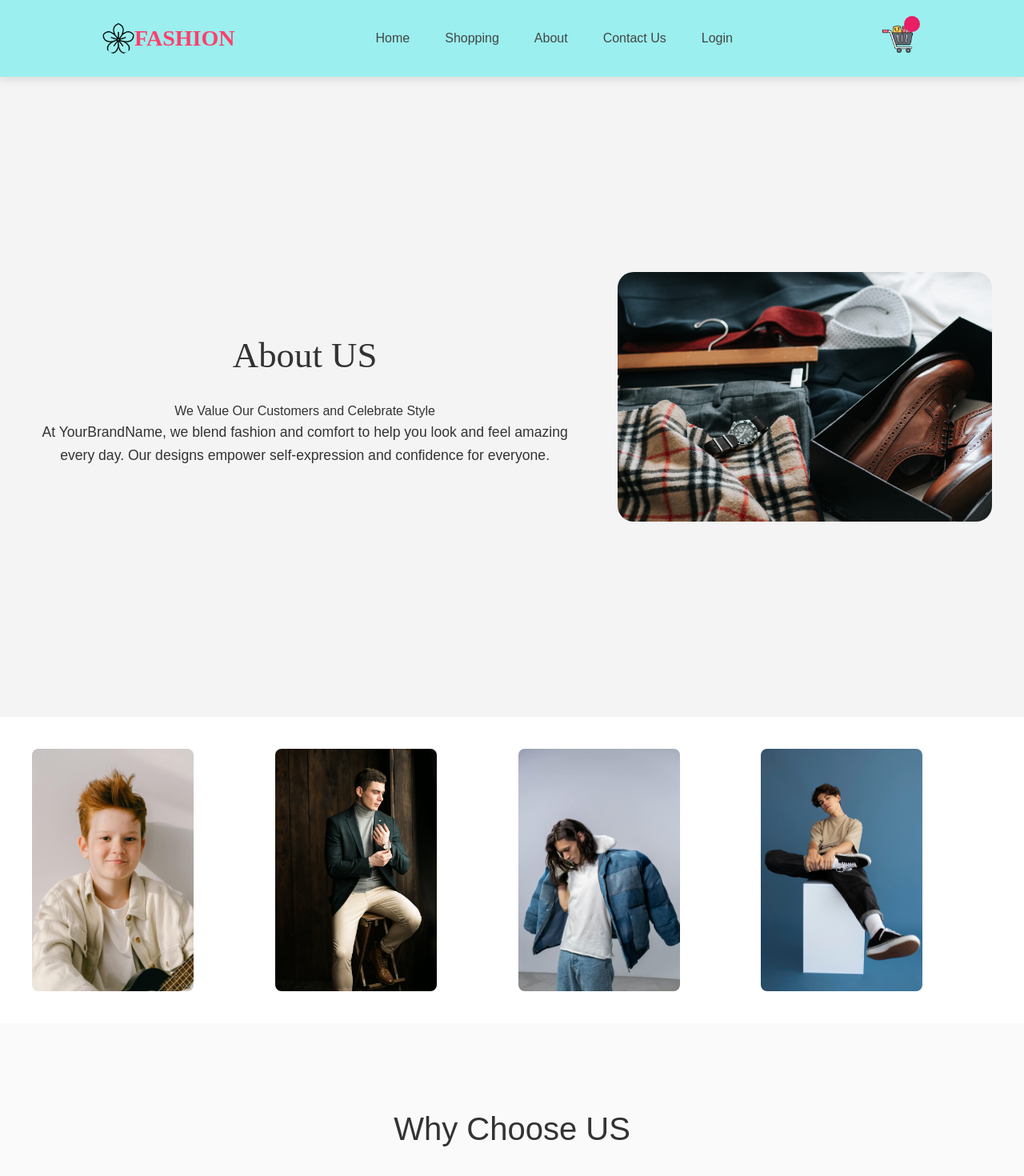
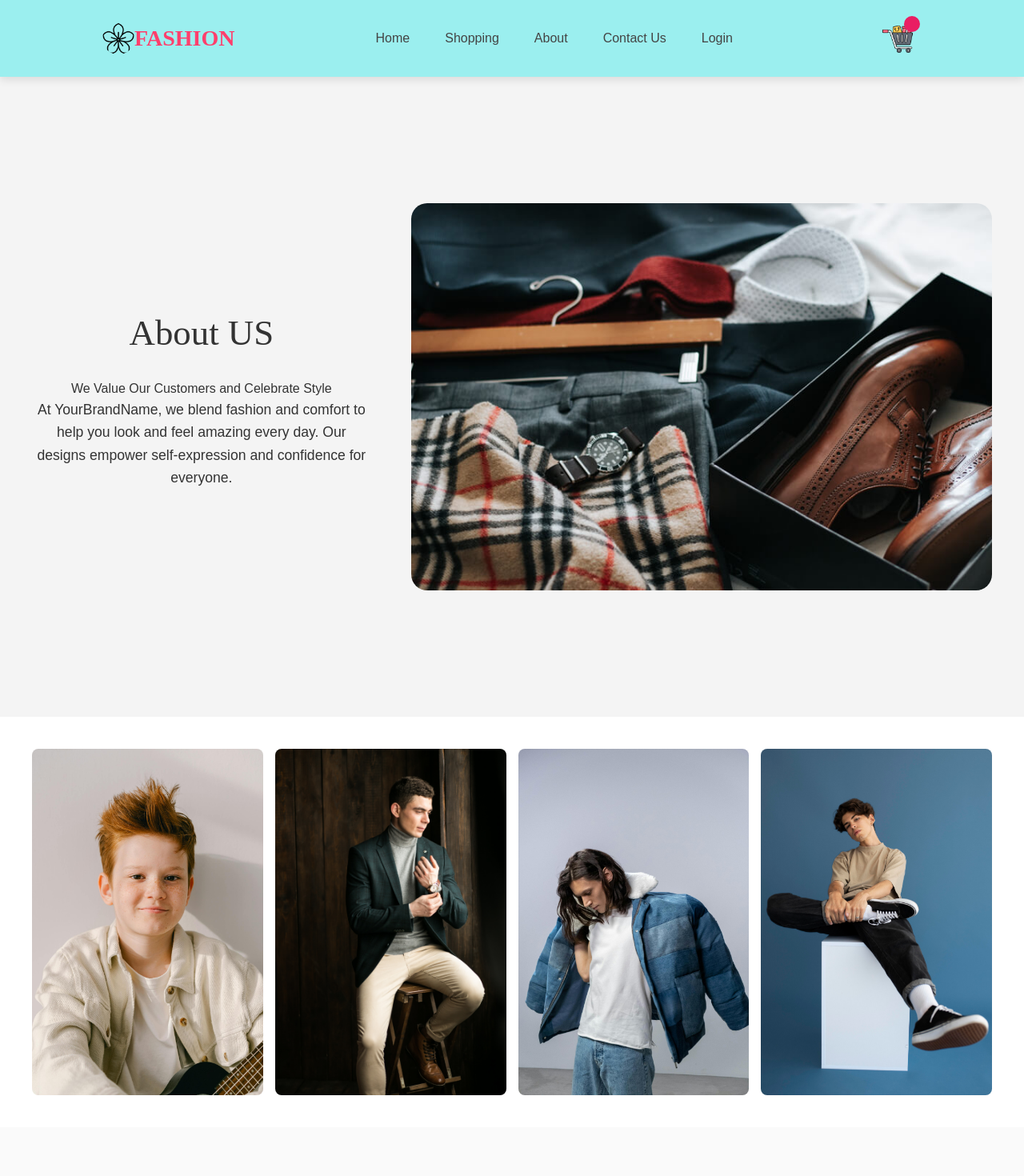
Before and after one commit to omarElsherief/clothing-wep, a React (Vite) app: page /about in a window 1280 px wide. Shown: the top 1470 px of the page at 80% size. Built offline with nearby package versions, Linux system fonts and the light colour scheme.

Commit message:
Update About.css

```diff
--- a/src/pages/About.css
+++ b/src/pages/About.css
@@ -17,7 +17,7 @@
 }
 
 .hero-img {
-    width: 40%;
+    width: 100%;
 }
 
 .hero-img img {
@@ -47,7 +47,7 @@
 
 
 .gallery img {
-    width: 70%;
+    width: 100%;
     border-radius: 8px;
 }
 
@@ -130,6 +130,7 @@
     transition-delay: 0.3s;
     z-index: 2;
     width: 80%;
+    background-color: transparent;
 }
 
 .card:hover::before,
```
